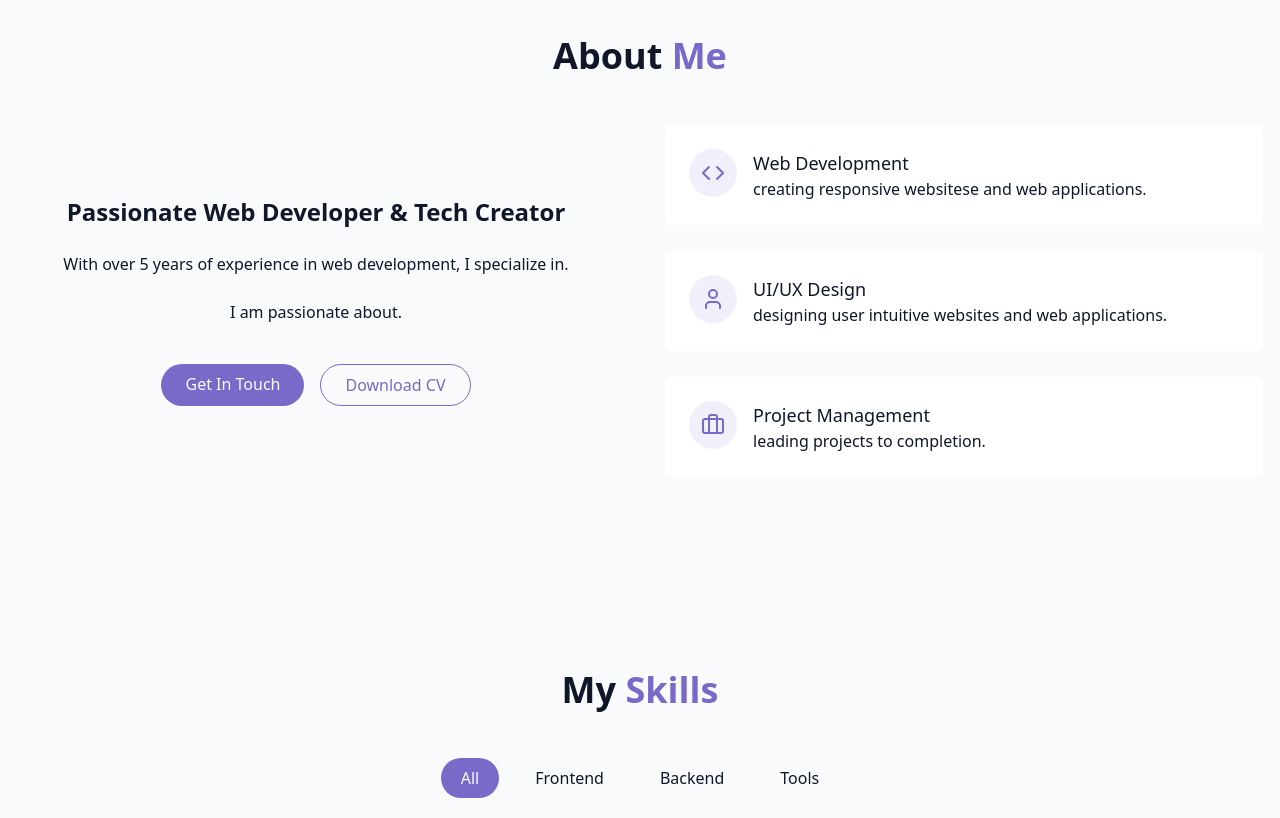
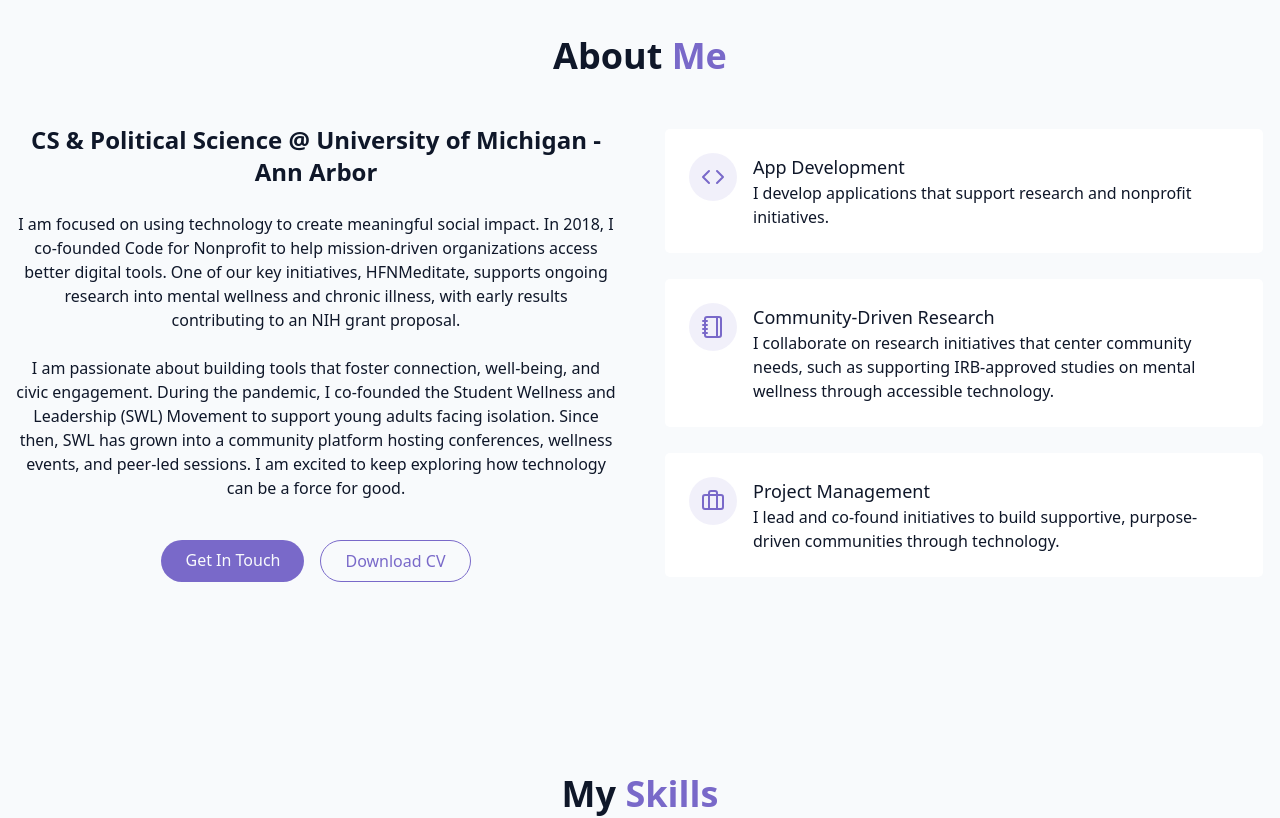
Before and after one commit to linaiyer/my_portfolio, a React (Vite) app: page / in a window 1280 px wide. Shown: the part 860-1678 px from the top of the page. Built offline with nearby package versions, Linux system fonts and the light colour scheme.

Commit message:
changes on about me

```diff
--- a/src/components/AboutSection.jsx
+++ b/src/components/AboutSection.jsx
@@ -1,4 +1,4 @@
-import { Briefcase, Code, User } from "lucide-react";
+import { Briefcase, Brush, Code, Notebook, User } from "lucide-react";
 
 export const AboutSection = () => {
     return (
@@ -10,14 +10,14 @@ export const AboutSection = () => {
 
                 <div className="grid grid-cols-1 md:grid-cols-2 gap-12 items-center">
                     <div className="space-y-6">
-                        <h3 className="text-2xl font-semibold">Passionate Web Developer & Tech Creator</h3>
+                        <h3 className="text-2xl font-semibold">CS & Political Science @ University of Michigan - Ann Arbor</h3>
 
                         <p className="text-muted-foreground">
-                            With over 5 years of experience in web development, I specialize in.
+                            I am focused on using technology to create meaningful social impact. In 2018, I co-founded Code for Nonprofit to help mission-driven organizations access better digital tools. One of our key initiatives, HFNMeditate, supports ongoing research into mental wellness and chronic illness, with early results contributing to an NIH grant proposal.
                         </p>
 
                         <p className="text-muted-foreground">
-                            I am passionate about.
+                            I am passionate about building tools that foster connection, well-being, and civic engagement. During the pandemic, I co-founded the Student Wellness and Leadership (SWL) Movement to support young adults facing isolation. Since then, SWL has grown into a community platform hosting conferences, wellness events, and peer-led sessions. I am excited to keep exploring how technology can be a force for good.
                         </p>
 
                         <div className="flex flex-col sm:flex-row gap-4 pt-4 justify-center">
@@ -37,9 +37,9 @@ export const AboutSection = () => {
                                     <Code className="h-6 w-6 text-primary" />
                                 </div>
                                 <div className="text-left">
-                                    <h4 className="text-semibold text-lg"> Web Development</h4>
+                                    <h4 className="text-semibold text-lg"> App Development</h4>
                                     <p className="text-muted-foreground">
-                                        creating responsive websitese and web applications.
+                                        I develop applications that support research and nonprofit initiatives.
                                     </p>
                                 </div>
                             </div>
@@ -47,12 +47,12 @@ export const AboutSection = () => {
                         <div className="gradient-border p-6 card-hover">
                             <div className="flex items-start gap-4">
                                 <div className="p-3 rounded-full bg-primary/10">
-                                    <User className="h-6 w-6 text-primary" />
+                                    <Notebook className="h-6 w-6 text-primary" />
                                 </div>
                                 <div className="text-left">
-                                    <h4 className="text-semibold text-lg"> UI/UX Design</h4>
+                                    <h4 className="text-semibold text-lg"> Community-Driven Research</h4>
                                     <p className="text-muted-foreground">
-                                        designing user intuitive websites and web applications.
+                                        I collaborate on research initiatives that center community needs, such as supporting IRB-approved studies on mental wellness through accessible technology.
                                     </p>
                                 </div>
                             </div>
@@ -65,7 +65,7 @@ export const AboutSection = () => {
                                 <div className="text-left">
                                     <h4 className="text-semibold text-lg"> Project Management</h4>
                                     <p className="text-muted-foreground">
-                                        leading projects to completion.
+                                        I lead and co-found initiatives to build supportive, purpose-driven communities through technology.
                                     </p>
                                 </div>
                             </div>
```
